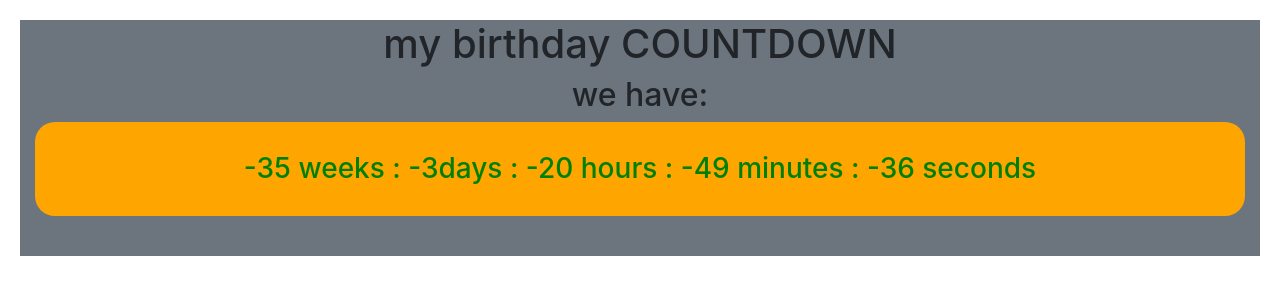
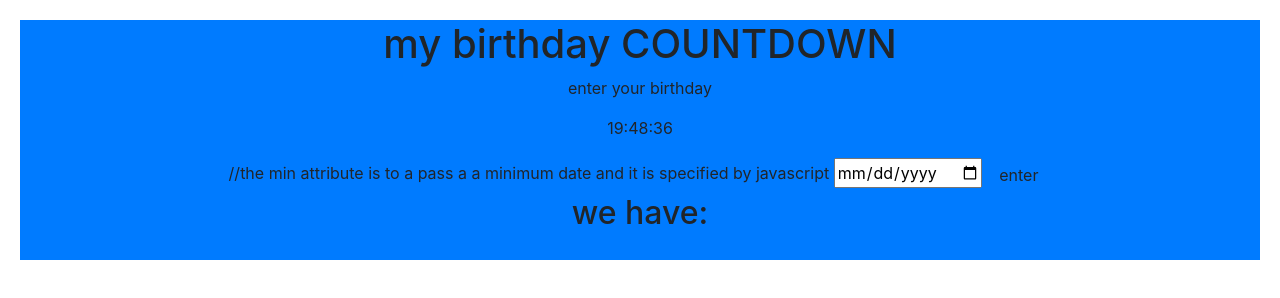
Before and after one commit to omoelyon/birthday-timer, a plain HTML site: page index.html in a window 1280 px wide. Drawn offline with Linux system fonts and the light colour scheme.

Commit message:
an update in month

```diff
--- a/index.html
+++ b/index.html
@@ -9,9 +9,17 @@
 </head>
 
 <body>
-    <div class="container-fluid bg-secondary">
+    <div class="container-fluid bg-primary">
         <div>
             <h1>my birthday COUNTDOWN</h1>
+            <p>enter your birthday</p>
+
+
+            <p id="time">0:0:0</p>
+            //the min attribute is to a pass a a minimum date and it is specified by javascript
+            <input type="date" id="date" min="" placeholder="event day">
+            <button  onclick="counting()" class="btn">enter</button>
+            <!-- <input type="number" id="year" placeholder="year" value="2019"> -->
             <h2>we have:</h2>
         </div>
         <div id="event">
--- a/script.js
+++ b/script.js
@@ -1,50 +1,86 @@
 //remaining weeks to birthday
 // the modulo result is used to calculate the remainder after the previous division
+// to set minimum date input to curent date
+let today = new Date();
+let dd = today.getDate();
+let mm = today.getMonth()+1;
+let yyyy = today.getFullYear();
+
+if (dd<=9){
+    dd = '0'+dd
+}
+if (mm<10){
+    mm = '0'+mm
+}
+today = yyyy +'-'+mm+'-'+dd;
+document.getElementById('date').setAttribute('min', today)
+// console.log(document.querySelectorAll("input"));
+// assigning date from input value
+// var day = document.getElementById("day").value;
+// var month = document.getElementById("month").value;
+// var year = new Date().getFullYear();
+// console.log(day);
+// console.log(month);
+
+// console.log(month);
+// console.log(day);
+function counting(e) {
+    const dateValue = ()=>{
+        const date = document.getElementById("date").value;
+    return date
+    }
+
+    const year = dateValue().substring(0, 4);
+    const month = dateValue().substring(5, 7);
+    console.log(month)
+    const day = dateValue().substring(8, 11);
+    // const hours=
+    var birthday = new Date(year, month-1, day, 0, 0, 0).getTime();
+    // console.log(new Date(year, month, day, 0, 0, 0))
+    var now = new Date().getTime();
 
 
+    var timeRemaining = (birthday - now) / 1000;
+    // console.log(timeRemaining/(60*60*24*7))
 
+    var remSeconds = Math.round(timeRemaining);
+    // console.log(birthday - now);
+    var remWeek = Math.floor(timeRemaining / (7 * 24 * 60 * 60));
+    // console.log(remSeconds);
+    // console.log(remWeek);
 
+    var remWeek1 = Math.round(timeRemaining % (7 * 24 * 60 * 60));
 
+    var remDay = Math.floor(remWeek1 / (24 * 60 * 60));
 
-function counting() {
-    var birthday = new Date(2019, 4, 4, 0, 0, 0).getTime();
-    var now = new Date().getTime();
+    var remDay1 = Math.round(remWeek1 % (24 * 60 * 60));
 
-    var timeRemaining = (birthday - now) / 1000;
+    var remHour = Math.floor(remDay1 / (60 * 60));
 
-    var remSeconds = Math.round(timeRemaining / 1000);
-    var remWeek = Math.floor(timeRemaining / (7 * 24 * 60 * 60));
-    var remWeek1 = Math.round(timeRemaining % (7 * 24 * 60 * 60));
-    var remDay = Math.floor(remWeek1 / (24 * 60 * 60));
-    var remDay1 = Math.round(remWeek1 % (24 * 60 * 60));
-    var remHour = Math.floor(remDay1 / (60 * 60));
     var remHour1 = Math.round(remDay1 % (60 * 60));
+
     var remMinute = Math.floor(remHour1 / (60));
+
     var remMinute1 = Math.round(remHour1 % (60));
+
     var remSecond = Math.floor(remMinute1);
 
-    var timer = document.getElementById("event").innerHTML = "<h3>" + remWeek + " weeks : " + remDay +
-        "days  : " + remHour + " hours  : " + remMinute + " minutes : " + remSecond + " seconds" + "</h3>";
+    if(timeRemaining>-1){
+        var timer = document.getElementById("event").innerHTML = "<h3>" + remWeek + " weeks : " + remDay +
+        "days  : " + remHour + " hours  : " + remMinute + " minutes : " + remSecond + " sec" + "</h3>";
+    }
 
+        let hour = new Date().getHours();
+        let minute = new Date().getMinutes();
+        let second = new Date().getSeconds();
+        if (minute<9){
+            minute='0'+minute
+        }
+        if (second<9){
+            second='0'+second
+        }
+        let clock = `${hour}:${minute}:${second}`
+        const time = document.getElementById('time').innerHTML=clock;
 }
 
 setInterval(counting, 1000);
-
-
-
-// console.log("the remaining week: " + remWeek);
-// console.log(remWeek1);
-// console.log("the remaining days: " + remDay);
-// console.log(remDay1);
-// console.log("the remaining hours: " + remHour);
-// console.log(remHour1);
-// console.log("the remaining minutes: " + remMinute);
-// console.log(remMinute1);
-// console.log("the remaining seconds: " + remSecond);
-// console.log(remTime);
-
-
-
-// console.log(remWeeks);
-// console.log(remDays);
-// console.log(remHours);
```
